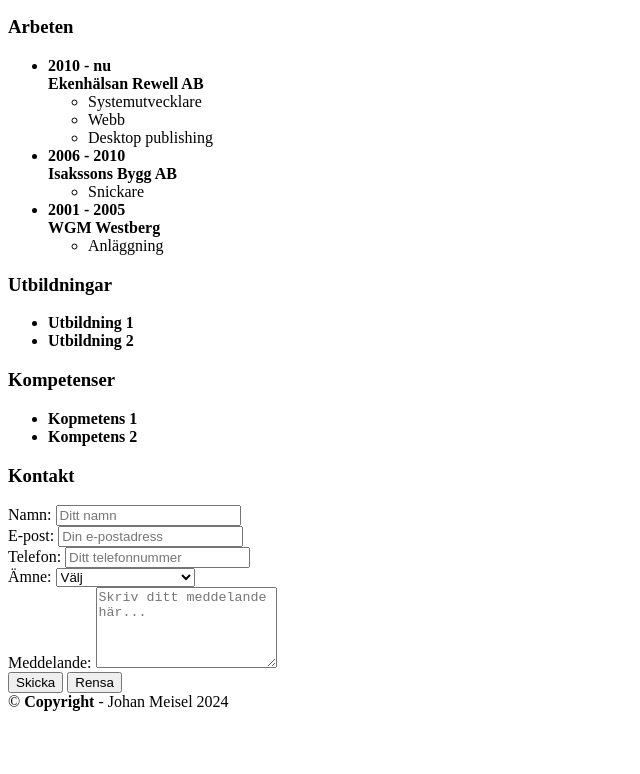
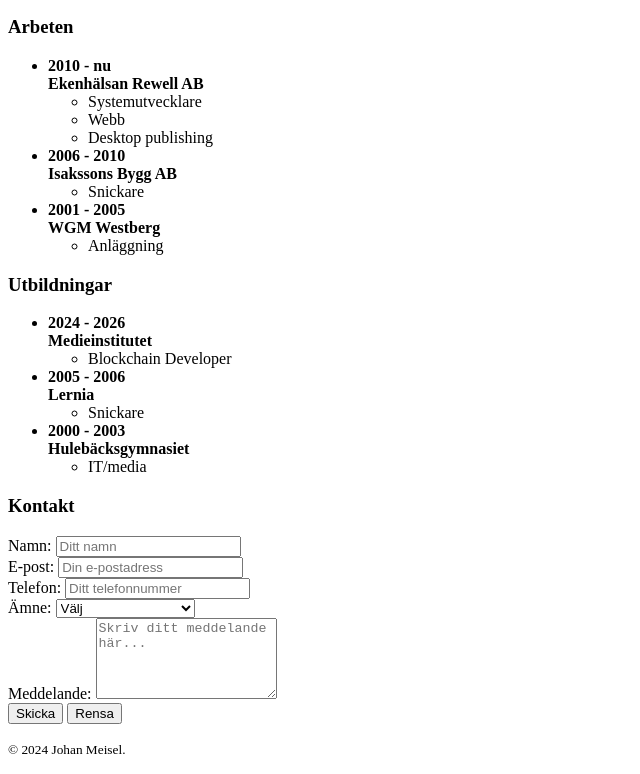
Before and after one commit to JoooooMei/CV-HTML, a plain HTML site: page index.html in a window 1280 px wide. Shown: the part 872-1646 px from the top of the page, without its empty margins (0-640 px from the left). Before the commit the page ends 1591 px from the top, so only its background shows below. Drawn offline with Linux system fonts and the light colour scheme.

Commit message:
Tidsangivelser och copyright

```diff
--- a/index.html
+++ b/index.html
@@ -69,14 +69,14 @@
         </aside>
 
         <main>
-            <section id="arbeten">
+            <section>
                 <h3>Arbeten</h3>
                 <ul>
                     <li>
                         <!-- timlenie-wrapper: för att placera child-element bredvid varandara  -->
                         <div class="timeline-wrapper">
                             <div>
-                                <strong>2010 - nu </strong>
+                                <strong><time datetime="2010">2010</time> - nu</strong>
                             </div>
                             <div>
                                 <strong>Ekenhälsan Rewell AB</strong><br>
@@ -100,7 +100,7 @@
                     <li>
                         <div class="timeline-wrapper">
                             <div>
-                                <strong>2006 - 2010 </strong>
+                                <strong><time datetime="2006">2006</time> - <time datetime="2010">2010</time></strong>
                             </div>
                             <div>
                                 <strong>Isakssons Bygg AB</strong><br>
@@ -117,7 +117,7 @@
                     <li>
                         <div class="timeline-wrapper">
                             <div>
-                                <strong>2001 - 2005</strong>
+                                <strong><time datetime="2001">2001</time> - <time datetime="2005">2005</time></strong>
                             </div>
                             <div>
                                 <strong>WGM Westberg</strong><br>
@@ -134,31 +134,54 @@
                 </ul>
             </section>
 
-            <section id="utbildningar">
+            <section>
                 <h3>Utbildningar</h3>
                 <ul>
                     <li>
-                        <strong>Utbildning 1</strong>
+                        <div class="timeline-wrapper">
+                            <div>
+                                <strong><time datetime="2024">2024</time> - <time datetime="2026">2026</time></strong>
+                            </div>
+                            <div>
+                                <strong>Medieinstitutet</strong>
+                                <ul>
+                                    <li>Blockchain Developer</li>
+                                </ul>
+                            </div>
+                        </div>
                     </li>
 
                     <li>
-                        <strong>Utbildning 2</strong>
+                        <div class="timeline-wrapper">
+                            <div>
+                                <strong><time datetime="2005">2005</time> - <time datetime="2006">2006</time></strong>
+                            </div>
+                            <div>
+                                <strong>Lernia</strong>
+                                <ul>
+                                    <li>Snickare</li>
+                                </ul>
+                            </div>
+                        </div>
+                    </li>
+
+                    <li>
+                        <div class="timeline-wrapper">
+                            <div>
+                                <strong><time datetime="2000">2000</time> - <time datetime="2003">2003</time></strong>
+                            </div>
+                            <div>
+                                <strong>Hulebäcksgymnasiet</strong>
+                                <ul>
+                                    <li>IT/media</li>
+                                </ul>
+                            </div>
+                        </div>
                     </li>
                 </ul>
             </section>
 
-            <section id="kompetenser">
-                <h3>Kompetenser</h3>
-                <ul>
-                    <li>
-                        <strong>Kopmetens 1</strong>
-                    </li>
 
-                    <li>
-                        <strong>Kompetens 2</strong>
-                    </li>
-                </ul>
-            </section>
             <form>
                 <h3>Kontakt</h3>
                 <div>
@@ -199,7 +222,7 @@
         </main>
 
         <footer>
-            © <strong>Copyright</strong> - Johan Meisel 2024
+            <p><small>&copy; 2024 Johan Meisel.</small></p>
         </footer>
         <!--
             Namn
```
